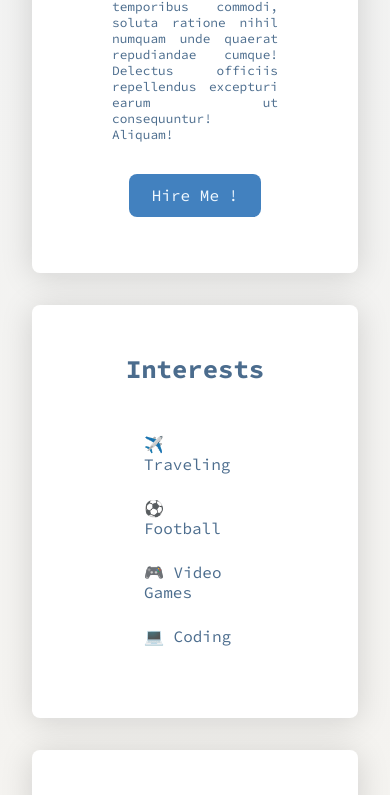
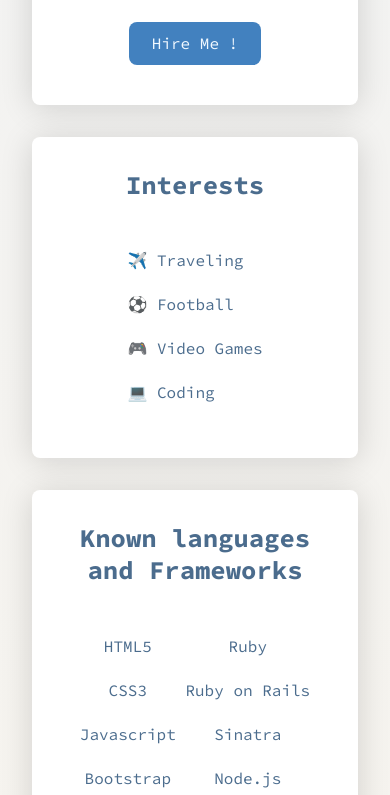
Before and after one commit to steppan26/profile-page, a plain HTML site: page index.html in a window 390 px wide. Shown: the part 559-1354 px from the top of the page. Drawn offline with Linux system fonts and the light colour scheme.

Commit message:
added media querie for the competences section

```diff
--- a/style.css
+++ b/style.css
@@ -26,11 +26,11 @@ body {
 }
 
 .card-white:hover {
-  box-shadow: 0 0.2rem 1rem hsla(210, 40%, 26%, 0.35);
+  box-shadow: 0 0.2rem 1.5rem hsla(210, 40%, 26%, 0.25);
 }
 
 h1 {
-  font-size: 3rem;
+  font-size: 3em;
   color: hsla(210, 40%, 16%, 0.9);
   font-weight: 800;
   margin-bottom: 0;
@@ -127,7 +127,19 @@ h4 {
   .list-inline > li {
     display: block;
   }
+
+  .card-white {
+    padding: 2em 1.5em;
+  }
+
   h1 {
+    font-size: 2.5em;
     margin-top: 0;
   }
+  .push-left {
+    padding: 0;
+  }
+  .push-right {
+    padding: 0;
+  }
 }
```
